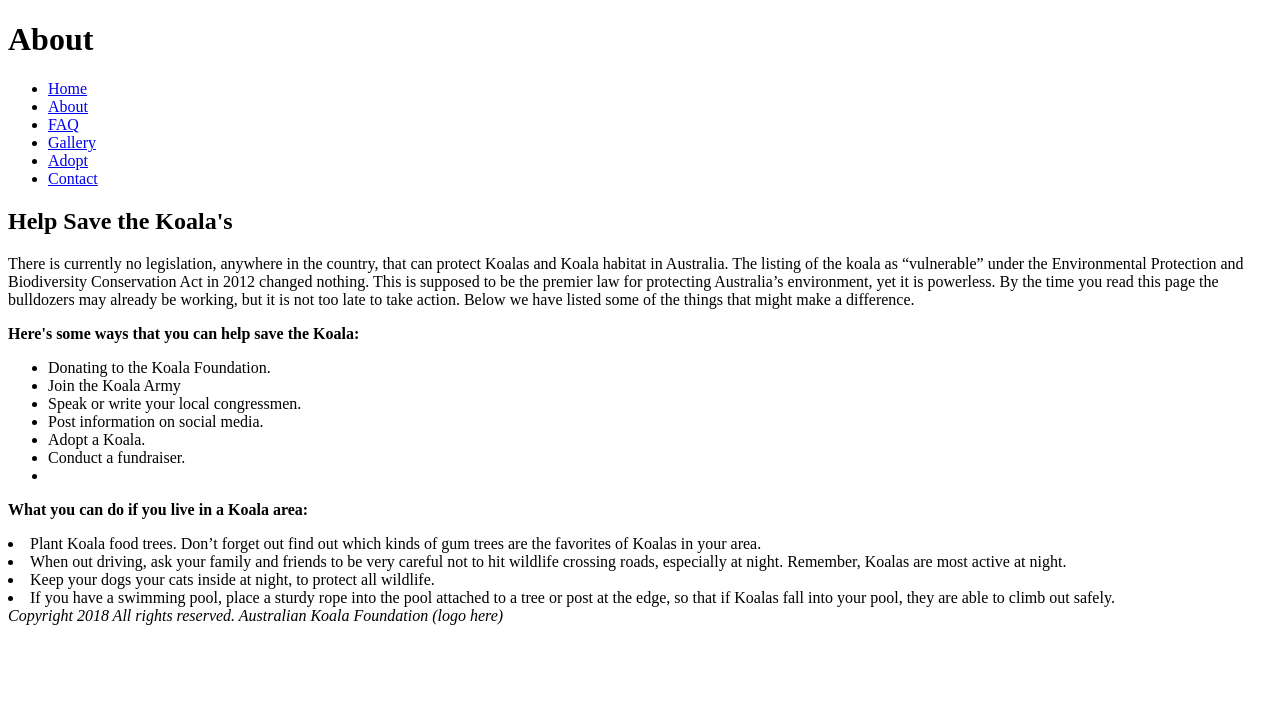
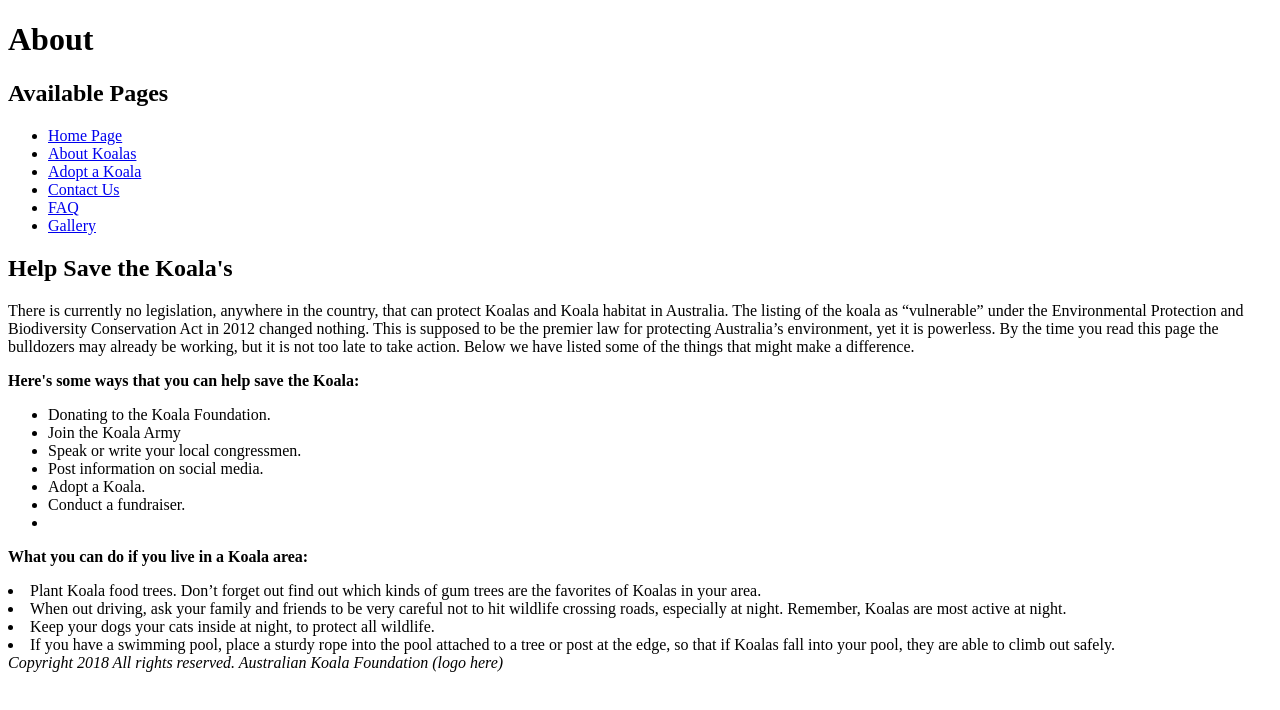
Before and after one commit to mirai-cho/WDV101, a plain HTML site: page koala_site/about.html in a window 1280 px wide. Drawn offline with Linux system fonts and the light colour scheme.

Commit message:
editing path

```diff
--- a/koala_site/about.html
+++ b/koala_site/about.html
@@ -12,28 +12,29 @@
 <body>
     <header>
         <h1>About</h1>
-        <nav>
+    <section>
+      <h2>Available Pages</h2>
         <ul>
           <li>
-                    <a href="koala_home.html">Home</a>
+            <a href="koala_home.html">Home Page</a>
           </li>
           <li>
-                    <a href="about.html">About</a>
+            <a href="about.html">About Koalas</a>
+          </li>
+          <li>
+            <a href="adopt.html">Adopt a Koala</a>
+          </li>
+          <li>
+            <a href="contact.html">Contact Us</a>
           </li>
           <li>
             <a href="faq.html">FAQ</a>
           </li>
           <li>
-                    <a href="gallery.htmly">Gallery</a>
-                </li>
-                <li>
-                    <a href="adopt.html">Adopt</a>
-                </li>
-                <li>
-                    <a href="contact.html">Contact</a>
+            <a href="gallery.html">Gallery</a>
           </li>
         </ul>
-        </nav>
+    </section>
 
 <main>
     <h2>Help Save the Koala's</h2>
```
Also changed, not shown: koala_site/index.html (+18 -6 lines). Lines whose indentation alone changed are shown as unchanged.
